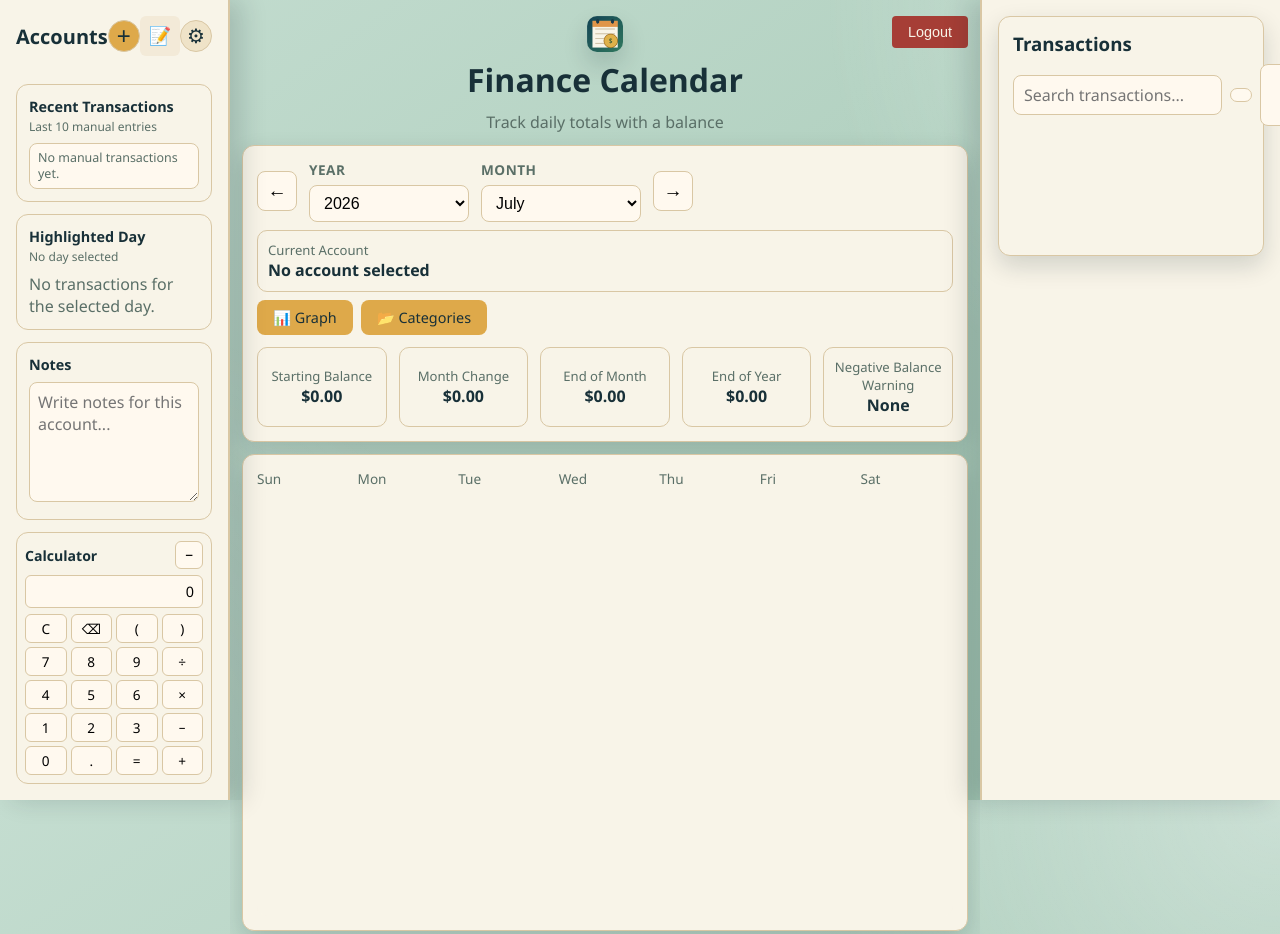
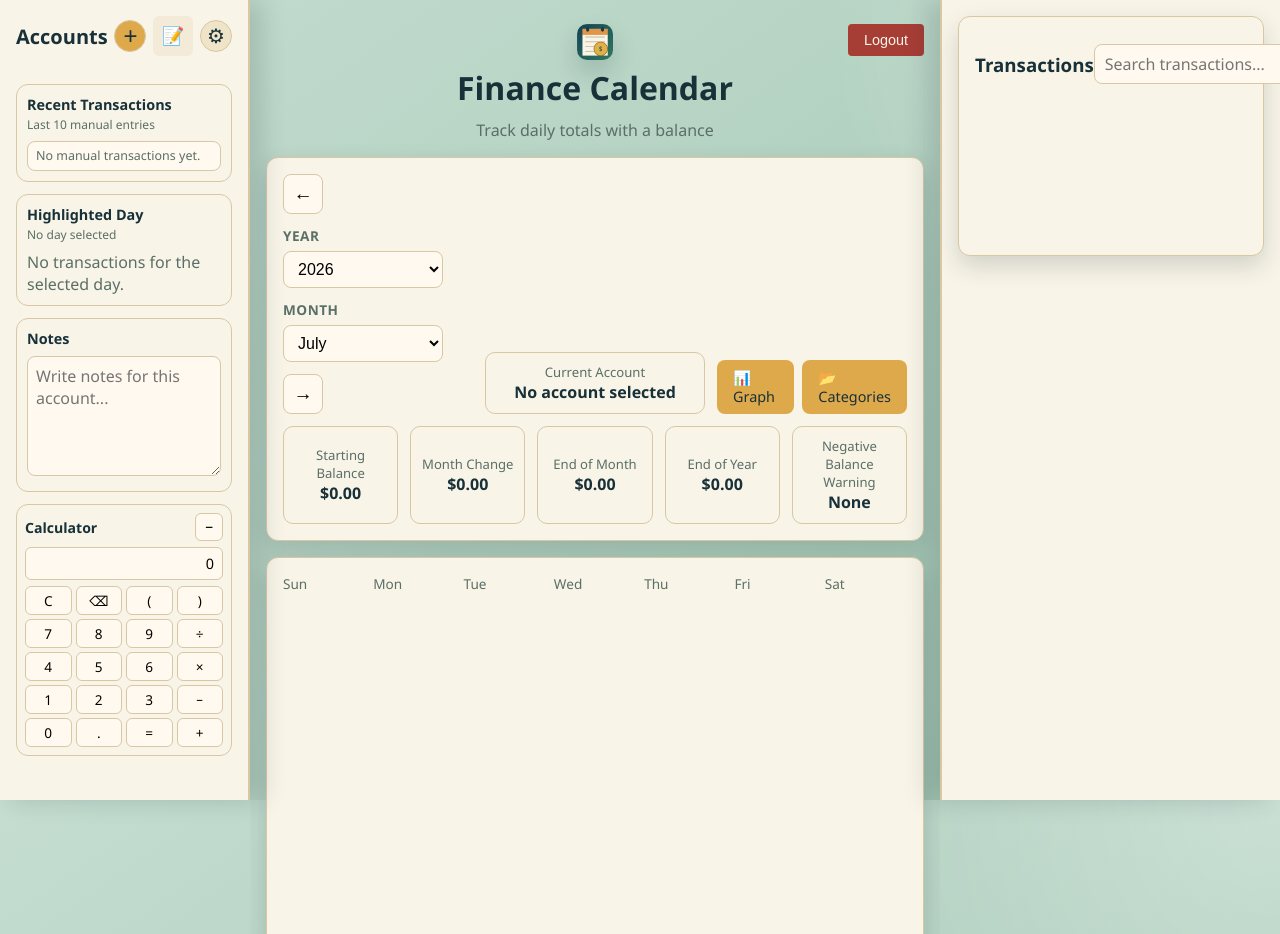
Before and after one commit to newgithubguy/fi-cal-final, a website: page index.html in a window 1280 px wide. Shown: the top 934 px of the page. Drawn offline with Linux system fonts and the light colour scheme; no server answers.

Commit message:
Revert "Tighten UI spacing and responsive density"
This reverts commit 6e99daaefd7ef7d3985c4cf6b36e105e9f80bb16.

```diff
--- a/styles.css
+++ b/styles.css
@@ -23,12 +23,6 @@
   --danger-soft: #f4ddd7;
   --danger-border: #d7aba1;
   --shadow: rgba(11, 29, 37, 0.16);
-  --space-1: 6px;
-  --space-2: 8px;
-  --space-3: 12px;
-  --space-4: 16px;
-  --space-5: 20px;
-  --control-height: 34px;
 }
 
 * {
@@ -51,7 +45,7 @@ body {
   width: 250px;
   background: var(--card);
   border-right: 2px solid var(--border);
-  padding: var(--space-4);
+  padding: 16px;
   overflow-y: auto;
   flex-shrink: 0;
   display: flex;
@@ -66,7 +60,7 @@ body {
   display: flex;
   justify-content: space-between;
   align-items: center;
-  margin-bottom: var(--space-4);
+  margin-bottom: 16px;
 }
 
 .accounts-header h2 {
@@ -365,19 +359,19 @@ body {
 
 .app {
   flex: 1;
-  padding: 20px var(--space-4);
+  padding: 24px 16px;
   display: grid;
-  gap: var(--space-4);
+  gap: 16px;
   overflow-y: auto;
   min-width: 0;
   justify-items: center;
 }
 
 .transactions-sidebar {
-  width: 330px;
+  width: 340px;
   background: var(--card);
   border-left: 2px solid var(--border);
-  padding: var(--space-4);
+  padding: 16px;
   overflow-y: auto;
   flex-shrink: 0;
   display: flex;
@@ -467,7 +461,7 @@ body {
   background: var(--card);
   border: 1px solid var(--border);
   border-radius: 12px;
-  padding: 14px;
+  padding: 16px;
   max-width: 1100px;
   width: 100%;
   box-shadow: 0 10px 24px var(--shadow);
@@ -689,19 +683,19 @@ body {
 .grid {
   min-height: 420px;
   background: rgba(248, 244, 232, 0.42);
-  padding: var(--space-2);
+  padding: 8px;
   border-radius: 10px;
 }
 
 .day {
-  border: 1px solid rgba(217, 199, 164, 0.72);
+  border: 1px solid var(--border);
   border-radius: 10px;
-  padding: 7px;
+  padding: 8px;
   min-height: 100px;
   background: var(--surface-soft);
   display: flex;
   flex-direction: column;
-  gap: 4px;
+  gap: 5px;
 }
 
 .day.odd-day {
@@ -740,12 +734,12 @@ body {
 }
 
 .selected-day:not(.today) {
-  border-color: var(--accent-strong);
+  border-color: var(--accent);
   background: #ffffff;
 }
 
 .weekend-day {
-  box-shadow: inset 0 0 0 2px rgba(24, 48, 56, 0.72);
+  box-shadow: inset 0 0 0 3px var(--text);
 }
 
 .calendar-workspace {
@@ -875,9 +869,9 @@ body {
 }
 
 .today {
-  border: 2px solid var(--accent-strong);
+  border: 3px solid var(--accent-strong);
   background: #fff8eb;
-  box-shadow: 0 0 8px rgba(222, 169, 74, 0.3), 0 3px 6px rgba(0, 0, 0, 0.08);
+  box-shadow: 0 0 12px rgba(222, 169, 74, 0.35), 0 4px 8px rgba(0, 0, 0, 0.1);
   font-weight: 600;
 }
 
@@ -1046,14 +1040,14 @@ body {
 .transaction-form button {
   background: var(--accent);
   color: var(--accent-contrast);
-  min-height: var(--control-height);
+  border: none;
   cursor: pointer;
 }
 
 .transfer-section {
   display: flex;
   flex-direction: column;
-    gap: var(--space-2);
+  gap: 6px;
 }
 
 .checkbox-label {
@@ -1062,7 +1056,7 @@ body {
   align-items: center;
   gap: 8px;
   cursor: pointer;
-    min-height: var(--control-height);
+  font-weight: 500;
 }
 
 .checkbox-label input[type="checkbox"] {
@@ -1072,7 +1066,7 @@ body {
   margin: 0;
 }
 
-    min-height: var(--control-height);
+.hidden {
   display: none !important;
 }
 
@@ -1082,11 +1076,11 @@ body {
   gap: 4px;
   font-size: 0.75rem;
   color: var(--accent);
-    min-height: var(--control-height);
+  background: var(--accent-soft);
   padding: 2px 8px;
   border-radius: 12px;
   margin-left: 4px;
-    min-width: 210px;
+  font-weight: 600;
 }
 
 .linked-indicator::before {
@@ -1095,31 +1089,26 @@ body {
 }
 
 .list-header {
-  display: grid;
-  grid-template-columns: 1fr;
-  gap: var(--space-2);
-  align-items: start;
-}
-
-.list-header h3 {
-  margin: 0;
+  display: flex;
+  justify-content: space-between;
+  align-items: center;
 }
 
 .transaction-list {
   list-style: none;
-  margin: var(--space-3) 0 0;
+  margin: 12px 0 0;
   padding: 0;
   display: grid;
-  gap: var(--space-2);
+  gap: 8px;
 }
 
 .transaction-list li {
   border: 1px solid var(--border);
   border-radius: 8px;
-  padding: 8px;
+  padding: 10px;
   display: grid;
-  grid-template-columns: 86px 110px 92px minmax(140px, 1.1fr) minmax(120px, 0.9fr) 95px auto auto;
-  gap: 6px;
+  grid-template-columns: 90px 120px 100px 1fr 1fr 100px auto auto;
+  gap: 8px;
   align-items: center;
 }
 
@@ -1140,11 +1129,8 @@ body {
 
 .notes {
   color: var(--muted);
-  font-size: 0.8rem;
+  font-size: 0.85rem;
   font-style: italic;
-  overflow: hidden;
-  text-overflow: ellipsis;
-  white-space: nowrap;
 }
 
 .danger {
@@ -1157,8 +1143,7 @@ body {
 .edit-btn {
   border: 1px solid var(--border);
   border-radius: 6px;
-  min-height: 30px;
-  padding: 4px 7px;
+  padding: 4px 8px;
   cursor: pointer;
   background: var(--surface);
 }
@@ -1499,19 +1484,15 @@ body {
   background: var(--card);
   border: 1px solid var(--border);
   border-radius: 12px;
-  padding: var(--space-3);
-  margin-bottom: var(--space-3);
+  padding: 10px;
+  margin-bottom: 12px;
 }
 
 .notepad-header {
   display: flex;
   flex-direction: column;
   gap: 2px;
-  margin-bottom: var(--space-2);
-  position: sticky;
-  top: 0;
-  background: var(--card);
-  z-index: 1;
+  margin-bottom: 8px;
 }
 
 .notepad-header h3 {
@@ -1529,7 +1510,7 @@ body {
   margin: 0;
   padding: 0;
   display: grid;
-  gap: var(--space-1);
+  gap: 6px;
   max-height: 180px;
   overflow-y: auto;
 }
@@ -1564,60 +1545,9 @@ body {
   margin: 0;
   padding: 0;
   display: grid;
-  gap: var(--space-1);
+  gap: 6px;
   max-height: 220px;
   overflow-y: auto;
-}
-
-.transactions-sidebar #transactionsWindow {
-  display: flex;
-  flex-direction: column;
-}
-
-.transactions-sidebar .list-header {
-  position: sticky;
-  top: 0;
-  z-index: 2;
-  background: var(--card);
-  padding-bottom: var(--space-2);
-}
-
-.transactions-sidebar #transactionsWindow .transaction-list {
-  flex: 1;
-  overflow-y: auto;
-}
-
-@media (max-width: 1280px) {
-  .accounts-sidebar {
-    width: 230px;
-  }
-
-  .transactions-sidebar {
-    width: 300px;
-  }
-
-  .app {
-    padding: var(--space-4) var(--space-3);
-    gap: var(--space-3);
-  }
-
-  .month-controls {
-    grid-template-columns: 1fr;
-    align-items: stretch;
-    gap: var(--space-2);
-  }
-
-  .month-controls-left,
-  .current-account-inline,
-  .top-links-group {
-    justify-self: stretch;
-  }
-
-  .current-account-inline {
-    align-items: flex-start;
-    text-align: left;
-    min-width: 0;
-  }
 }
 
 .selected-day-transaction {
```
